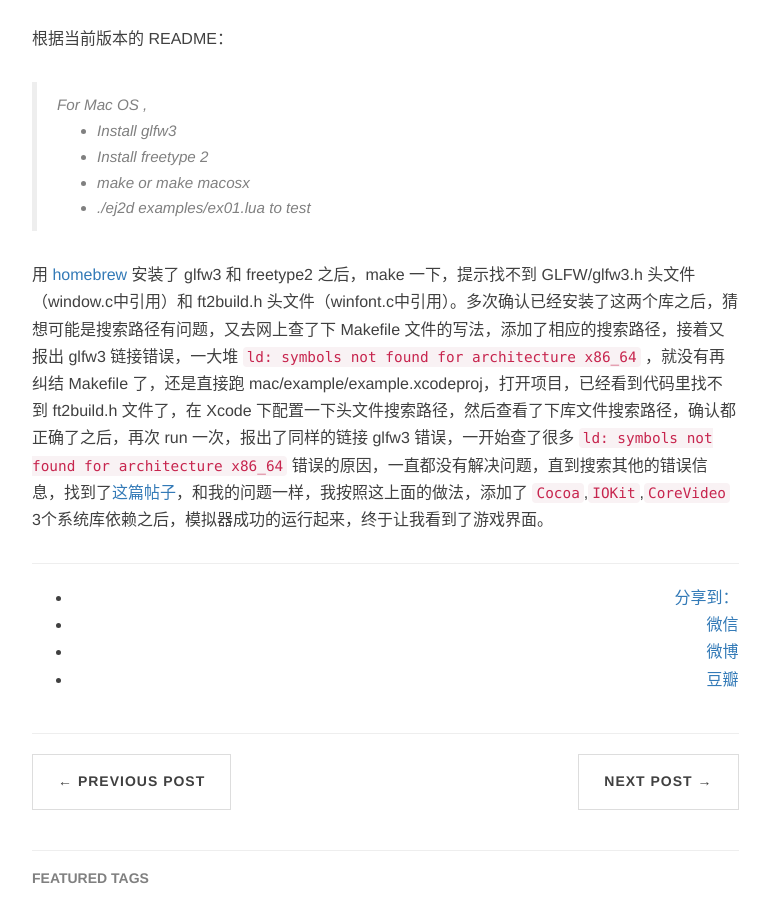
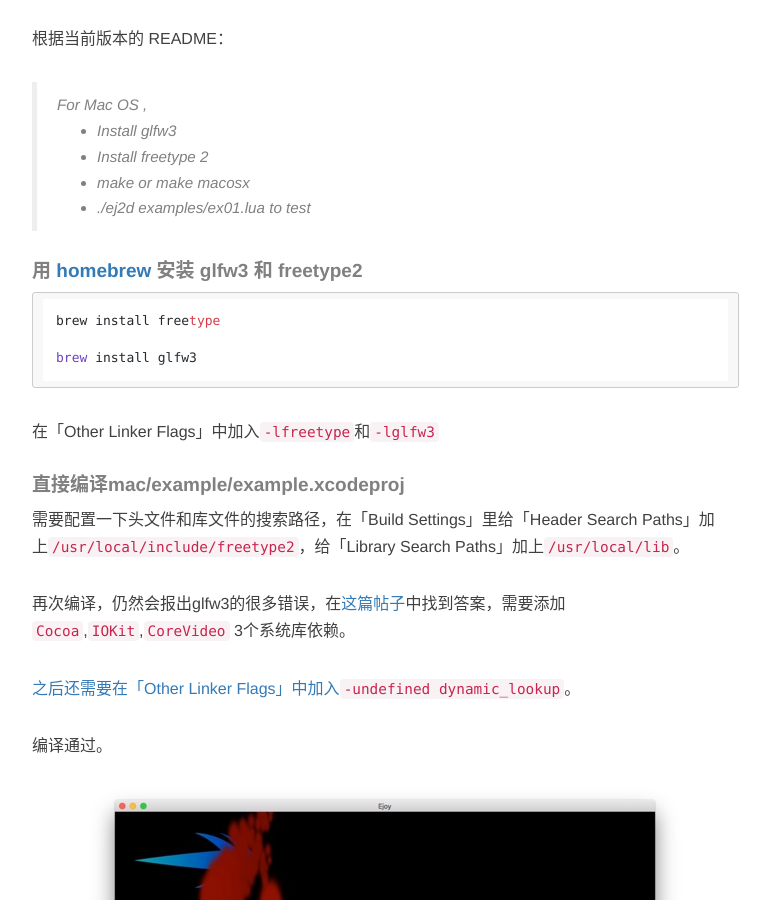
Before and after one commit to sgamerw/sgamerw.github.io, a Jekyll site: the page built from _posts/2015-12-11-ejoy2d-environment.markdown, in a window 1280 px wide and 900 px high, scrolled down 798 px. Shown: the whole window, without its empty margins (233-1003 px from the left). Built offline with Jekyll 4.4.1, drawn with Linux system fonts in a browser that asks for light colours; nearby versions of some CDN libraries; Markdown is read by kramdown in place of the engine named in the settings; comment, search, counter and statistics services are not loaded.

Commit message:
update ejoy2d post

````diff
--- a/_posts/2015-12-11-ejoy2d-environment.markdown
+++ b/_posts/2015-12-11-ejoy2d-environment.markdown
@@ -21,4 +21,22 @@ tags:
 > * make or make macosx
 > * ./ej2d examples/ex01.lua to test
 
-用 [homebrew](http://brew.sh) 安装了 glfw3 和 freetype2 之后，make 一下，提示找不到 GLFW/glfw3.h 头文件（window.c中引用）和 ft2build.h 头文件（winfont.c中引用）。多次确认已经安装了这两个库之后，猜想可能是搜索路径有问题，又去网上查了下 Makefile 文件的写法，添加了相应的搜索路径，接着又报出 glfw3 链接错误，一大堆 `ld: symbols not found for architecture x86_64` ，就没有再纠结 Makefile 了，还是直接跑 mac/example/example.xcodeproj，打开项目，已经看到代码里找不到 ft2build.h 文件了，在 Xcode 下配置一下头文件搜索路径，然后查看了下库文件搜索路径，确认都正确了之后，再次 run 一次，报出了同样的链接 glfw3 错误，一开始查了很多 `ld: symbols not found for architecture x86_64` 错误的原因，一直都没有解决问题，直到搜索其他的错误信息，找到了[这篇帖子](http://stackoverflow.com/questions/18391487/compiling-with-glfw3-linker-errors-undefined-reference)，和我的问题一样，我按照这上面的做法，添加了 `Cocoa`,`IOKit`,`CoreVideo` 3个系统库依赖之后，模拟器成功的运行起来，终于让我看到了游戏界面。
+#####用 [homebrew](http://brew.sh) 安装 glfw3 和 freetype2
+
+```
+brew install freetype
+
+brew install glfw3
+```
+在「Other Linker Flags」中加入`-lfreetype`和`-lglfw3`
+
+#####直接编译mac/example/example.xcodeproj
+
+需要配置一下头文件和库文件的搜索路径，在「Build Settings」里给「Header Search Paths」加上`/usr/local/include/freetype2`，给「Library Search Paths」加上`/usr/local/lib`。
+
+再次编译，仍然会报出glfw3的很多错误，在[这篇帖子](http://stackoverflow.com/questions/18391487/compiling-with-glfw3-linker-errors-undefined-reference)中找到答案，需要添加`Cocoa`,`IOKit`,`CoreVideo` 3个系统库依赖。
+
+[之后还需要在「Other Linker Flags」中加入`-undefined dynamic_lookup`](https://github.com/cloudwu/pbc/issues/64)。
+
+编译通过。
+![ejoy2d](/img/in-post/2015/12/ejoy1.jpg)
````
Also changed, not shown: img/in-post/2015/12/ejoy1.jpg (added).
